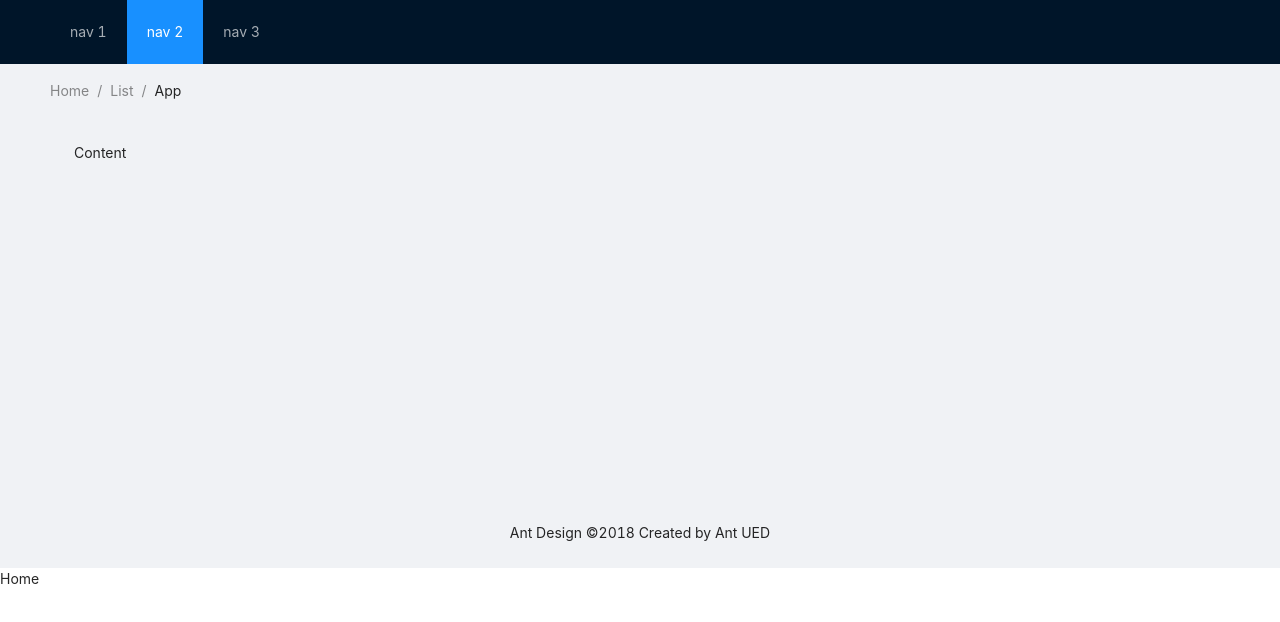
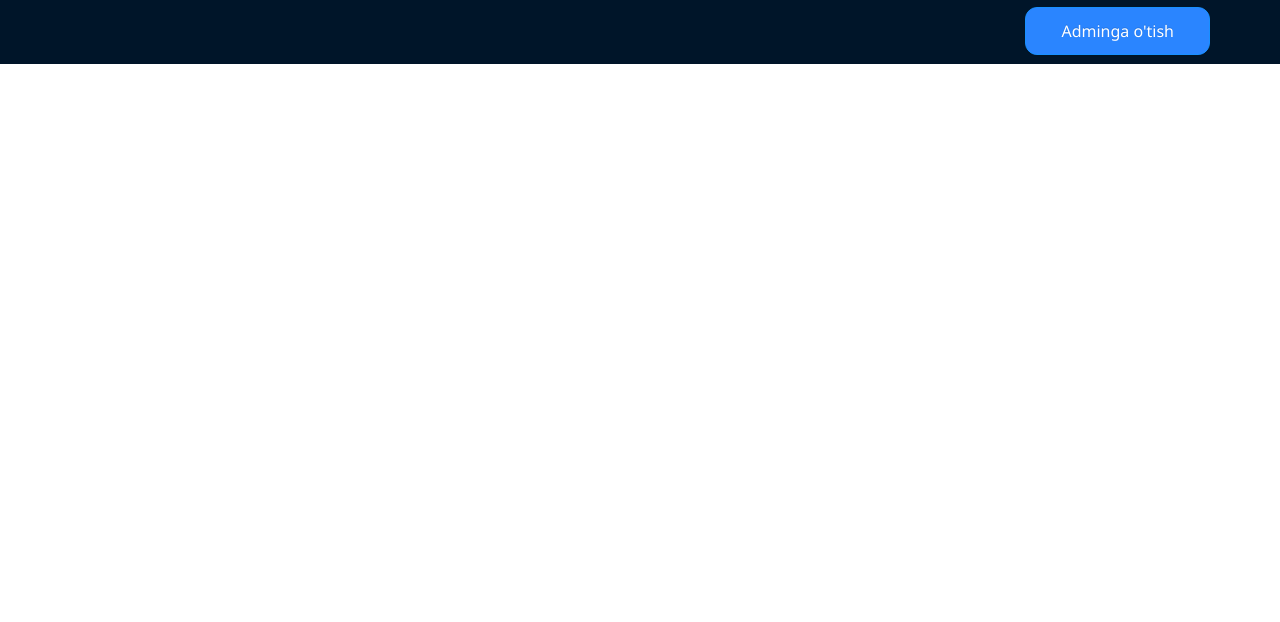
Before and after one commit to Shahboz007/avtosalon-app, a React (Create React App) app: page / in a window 1280 px wide. Shown: the top 622 px of the page. Built offline with nearby package versions, Linux system fonts and the light colour scheme.

Commit message:
navbar with button style done

```diff
--- a/src/App.css
+++ /dev/null
@@ -1,58 +0,0 @@
-/* FONTS */
-@font-face {
-  font-family: 'Noto Sans';
-  font-display: swap;
-  font-weight: 400;
-  src: url('./fonts/noto-sans-v27-latin-regular.woff2') format('woff2'),
-       url('./fonts/noto-sans-v27-latin-regular.woff') format('woff');
-}
-@font-face {
-  font-family: 'Noto Sans';
-  font-display: swap;
-  font-weight: 500;
-  src: url('./fonts/noto-sans-v27-latin-500.woff2') format('woff2'),
-       url('./fonts/noto-sans-v27-latin-500.woff') format('woff');
-}
-@font-face {
-  font-family: 'Noto Sans';
-  font-display: swap;
-  font-weight: 600;
-  src: url('./fonts/noto-sans-v27-latin-600.woff2') format('woff2'),
-       url('./fonts/noto-sans-v27-latin-600.woff') format('woff');
-}
-@font-face {
-  font-family: 'Inter';
-  font-display: swap;
-  font-weight: 600;
-  src: url('./fonts/inter-v12-latin-600.woff2') format('woff2'),
-       url('./fonts/inter-v12-latin-600.woff') format('woff');
-}
-@font-face {
-  font-family: 'Inter';
-  font-display: swap;
-  font-weight: 700;
-  src: url('./fonts/inter-v12-latin-700.woff2') format('woff2'),
-       url('./fonts/inter-v12-latin-700.woff') format('woff');
-}
-
-/* GLOBALE */
-* {
-  padding: 0;
-  margin: 0;
-  box-sizing: border-box;
-}
-*::before,
-*::after {
-  box-sizing: inherit;
-}
-
-:root {
-  --grey: #6F767E;
-  --white: #FCFCFC;
-  --bs-primary: #2A85FF;
-  --bs-dark: #000000;
-  --bs-light: #F6F6F6;
-  --bs-danger: #FF6A55;
-  --bs-yellow: #FFD88D;
-  --bs-grey-light: #F4F4F4;
-}
--- a/src/App.js
+++ b/src/App.js
@@ -4,6 +4,7 @@ import CarCategory from './components/CarCategory';
 import Home from './components/Home';
 import Navbar from './components/Navbar';
 import Review from './components/Review';
+import "./styles/App.css";
 
 const App = () => (
   <Router>
--- a/src/components/Navbar.jsx
+++ b/src/components/Navbar.jsx
@@ -1,6 +1,20 @@
-import { Breadcrumb, Layout, Menu } from "antd";
+import { Button, Layout, Menu } from "antd";
 import React from "react";
-const { Header, Content, Footer } = Layout;
+import '../styles/Navbar.css';
+import {Link} from "react-router-dom";
+
+const { Header } = Layout;
+
+const menuItem = [
+  {
+    label: (
+      <Link to={'/admin'}>
+        <Button size="large" type='primary'>Adminga o'tish</Button>
+      </Link>
+    ),
+    key: 'admin'
+  }
+]
 
 const Navbar = () => (
   <Layout>
@@ -11,50 +25,13 @@ const Navbar = () => (
         width: "100%",
       }}
     >
-      <div className="logo" />
       <Menu
         theme="dark"
         mode="horizontal"
         defaultSelectedKeys={["2"]}
-        items={new Array(3).fill(null).map((_, index) => ({
-          key: String(index + 1),
-          label: `nav ${index + 1}`,
-        }))}
+        items={menuItem}
       />
     </Header>
-    <Content
-      className="site-layout"
-      style={{
-        padding: "0 50px",
-        marginTop: 64,
-      }}
-    >
-      <Breadcrumb
-        style={{
-          margin: "16px 0",
-        }}
-      >
-        <Breadcrumb.Item>Home</Breadcrumb.Item>
-        <Breadcrumb.Item>List</Breadcrumb.Item>
-        <Breadcrumb.Item>App</Breadcrumb.Item>
-      </Breadcrumb>
-      <div
-        className="site-layout-background"
-        style={{
-          padding: 24,
-          minHeight: 380,
-        }}
-      >
-        Content
-      </div>
-    </Content>
-    <Footer
-      style={{
-        textAlign: "center",
-      }}
-    >
-      Ant Design ©2018 Created by Ant UED
-    </Footer>
   </Layout>
 );
 
--- /dev/null
+++ b/src/styles/App.css
@@ -0,0 +1,73 @@
+/* FONTS */
+@font-face {
+  font-family: 'Noto Sans';
+  font-display: swap;
+  font-weight: 400;
+  src: url('../fonts/noto-sans-v27-latin-regular.woff2') format('woff2'),
+       url('../fonts/noto-sans-v27-latin-regular.woff') format('woff');
+}
+@font-face {
+  font-family: 'Noto Sans';
+  font-display: swap;
+  font-weight: 500;
+  src: url('../fonts/noto-sans-v27-latin-500.woff2') format('woff2'),
+       url('../fonts/noto-sans-v27-latin-500.woff') format('woff');
+}
+@font-face {
+  font-family: 'Noto Sans';
+  font-display: swap;
+  font-weight: 600;
+  src: url('../fonts/noto-sans-v27-latin-600.woff2') format('woff2'),
+       url('../fonts/noto-sans-v27-latin-600.woff') format('woff');
+}
+@font-face {
+  font-family: 'Inter';
+  font-display: swap;
+  font-weight: 600;
+  src: url('../fonts/inter-v12-latin-600.woff2') format('woff2'),
+       url('../fonts/inter-v12-latin-600.woff') format('woff');
+}
+@font-face {
+  font-family: 'Inter';
+  font-display: swap;
+  font-weight: 700;
+  src: url('../fonts/inter-v12-latin-700.woff2') format('woff2'),
+       url('../fonts/inter-v12-latin-700.woff') format('woff');
+}
+
+/* GLOBALE */
+* {
+  padding: 0;
+  margin: 0;
+  box-sizing: border-box!important;
+}
+*::before,
+*::after {
+  box-sizing: inherit!important;
+}
+
+:root {
+  --grey: #6F767E;
+  --white: #FCFCFC;
+  --bs-primary: #2A85FF;
+  --bs-dark: #000000;
+  --bs-light: #F6F6F6;
+  --bs-danger: #FF6A55;
+  --bs-yellow: #FFD88D;
+  --bs-grey-light: #F4F4F4;
+}
+
+body {
+  font-family: 'Noto Sans'!important;
+}
+
+/* ANTD BUTTON */
+.ant-btn {
+  border-radius: 12px!important;
+  padding: 12px 35px!important;
+  height: auto!important;
+  line-height: 22px!important;
+}
+.ant-btn-primary {
+  background-color: var(--bs-primary)!important;
+}
--- /dev/null
+++ b/src/styles/Navbar.css
@@ -0,0 +1,16 @@
+.ant-menu-overflow {
+  justify-content: flex-end;
+}
+.ant-menu-item,
+.ant-menu-overflow-item,
+.ant-menu-item-selected,
+.ant-menu-item-only-child,
+.ant-menu-item-active,
+.ant-menu-title-content {
+  background: none !important;
+  color: none !important;
+  cursor: default!important;
+}
+.ant-menu-item a {
+  position: relative;
+}
```
